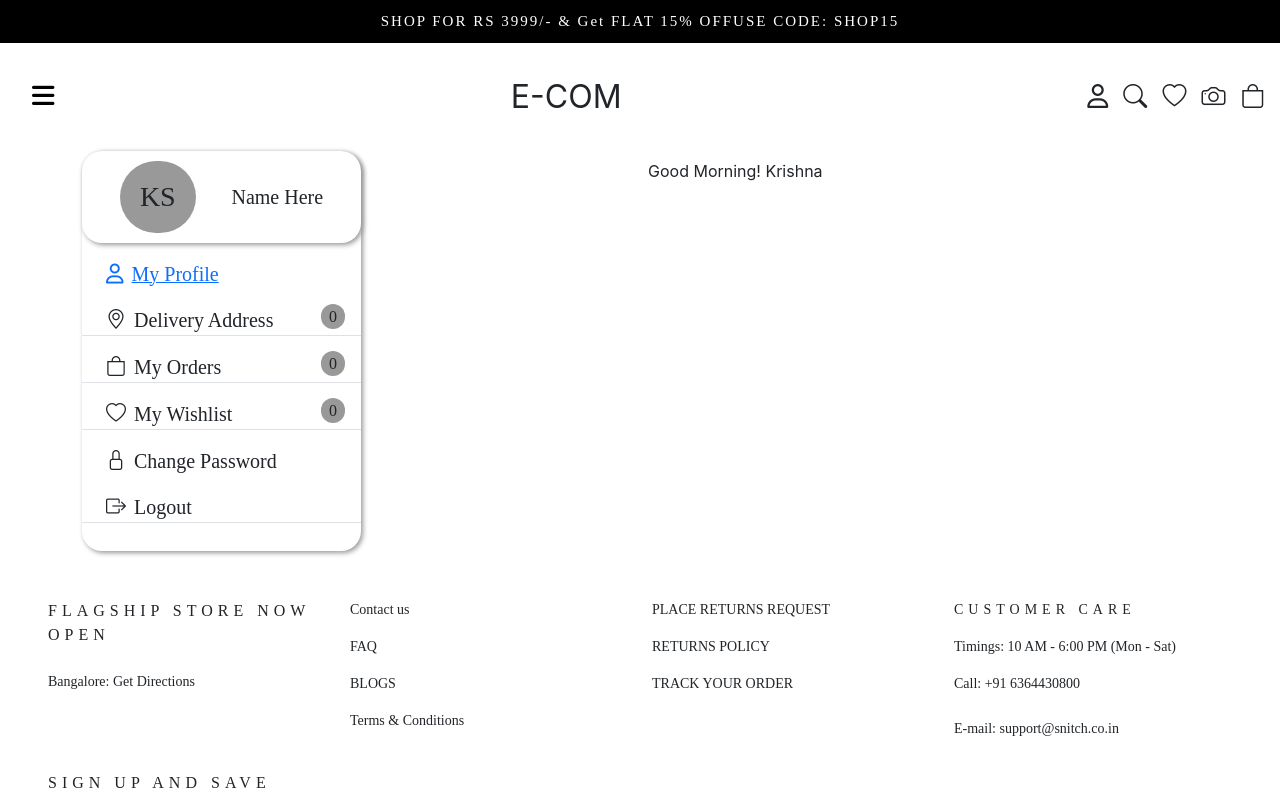
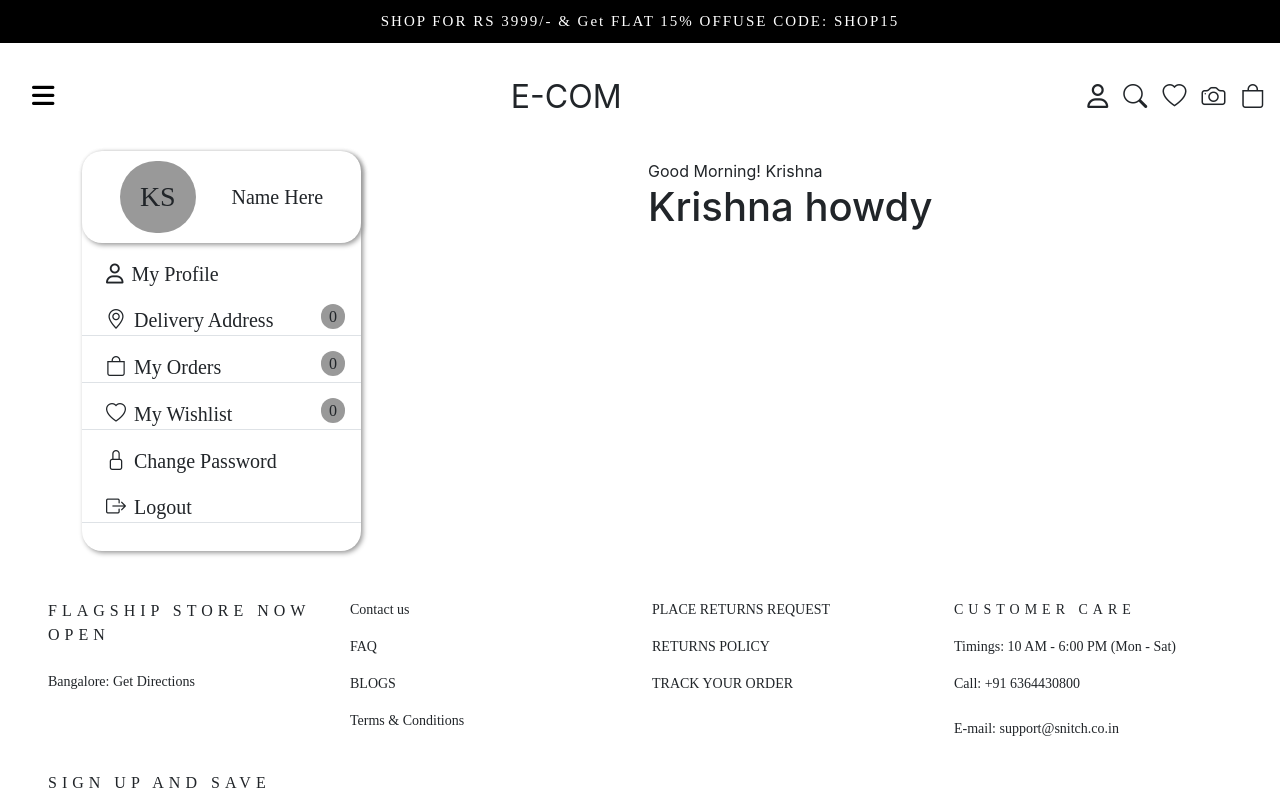
Before and after one commit to krishnaSONI011/e-com-react, a React (Create React App) app: page /account/user-info in a window 1280 px wide. Shown: the top 800 px of the page. Built offline with nearby package versions, Linux system fonts and the light colour scheme; a web font is replaced by a local one.

Commit message:
nested route probleme fixed

```diff
--- a/src/componets/account/Acc_navComp.jsx
+++ b/src/componets/account/Acc_navComp.jsx
@@ -26,9 +26,9 @@ export default function Acc_navComp() {
         </div>
         <div className="nav-group border-bottom">
           <div className="nav-link b-hover">
-          <Link to="/account/user-info">  <div className="item  mt-3 mouse-pointer ms-4">
+          <Link to="/account/user-info" className="text-decoration-none text-dark">  <div className="item  mt-3 mouse-pointer ms-4">
               <span className="me-2 fs-5 fw-light ">
-                <i class="fa-regular fa-user"></i>
+                <i className="fa-regular fa-user"></i>
               </span>
               <span className="fs-5 fw-light text">My Profile</span>
             </div>
--- a/src/componets/account/Account.jsx
+++ b/src/componets/account/Account.jsx
@@ -1,8 +1,8 @@
 import React from "react";
-import { Routes, Route } from 'react-router-dom';
+import { Routes, Route,Outlet } from 'react-router-dom';
 import Accnavcomp from "./Acc_navComp";
 import UserInfo from "./UserInfo";
-import CheckRoute from "./CheckRoute";
+
 
 let Account = () => {
     return (
@@ -11,12 +11,11 @@ let Account = () => {
             <div className="p-2">
                 Good Morning! Krishna
                 <div className="elements">
+
                 <Routes>
-                        <Route path="/account/user-info" element={<UserInfo />} ></Route>
-                    <Route path="/account/check" element={<CheckRoute/>} ></Route>
-
-
-                </Routes>
+                        <Route path="/user-info" element={<UserInfo />} ></Route>
+                        </Routes>
+                    <Outlet/>
 
                 </div>
             </div>
--- a/src/componets/account/UserInfo.jsx
+++ b/src/componets/account/UserInfo.jsx
@@ -3,7 +3,7 @@ import React from 'react'
 export default function UserInfo() {
   return (
     <div>
-      <h1>Krishna howdy</h1>
+      <h1 className=''>Krishna howdy</h1>
       </div>
 
   )
```
